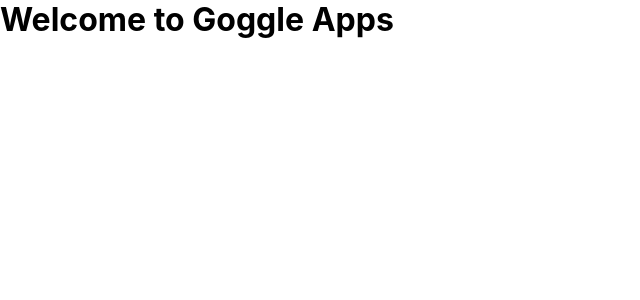
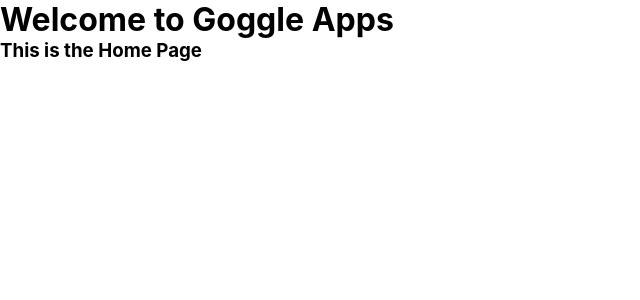
Before and after one commit to haihuanchen/Goggle-Project, a React (Create React App) app in the folder goggle/: page / in a window 1280 px wide. Shown: the top 300 px of the page, without its empty margins (0-640 px from the left). Built offline with nearby package versions, Linux system fonts and the light colour scheme.

Commit message:
added a home page

```diff
--- a/goggle/src/App.js
+++ b/goggle/src/App.js
@@ -1,10 +1,15 @@
 import React from 'react';
 import './App.css';
+import Home from "./pages/Home";
 
 function App() {
   return (
     <div className="app">
       <h1>Welcome to Goggle Apps</h1>
+
+      {/* Home page with the search bar*/}
+      <Home />
+      {/* Search Page with search results */}
     </div>
   );
 }
--- /dev/null
+++ b/goggle/src/pages/Home.js
@@ -0,0 +1,12 @@
+import React from 'react';
+import './Home.css'
+
+function Home() {
+    return (
+        <div className='home'>
+            <h3>This is the Home Page</h3>
+        </div>
+    )
+}
+
+export default Home;
```
Also changed, not shown: goggle/src/pages/Home.css (added).
